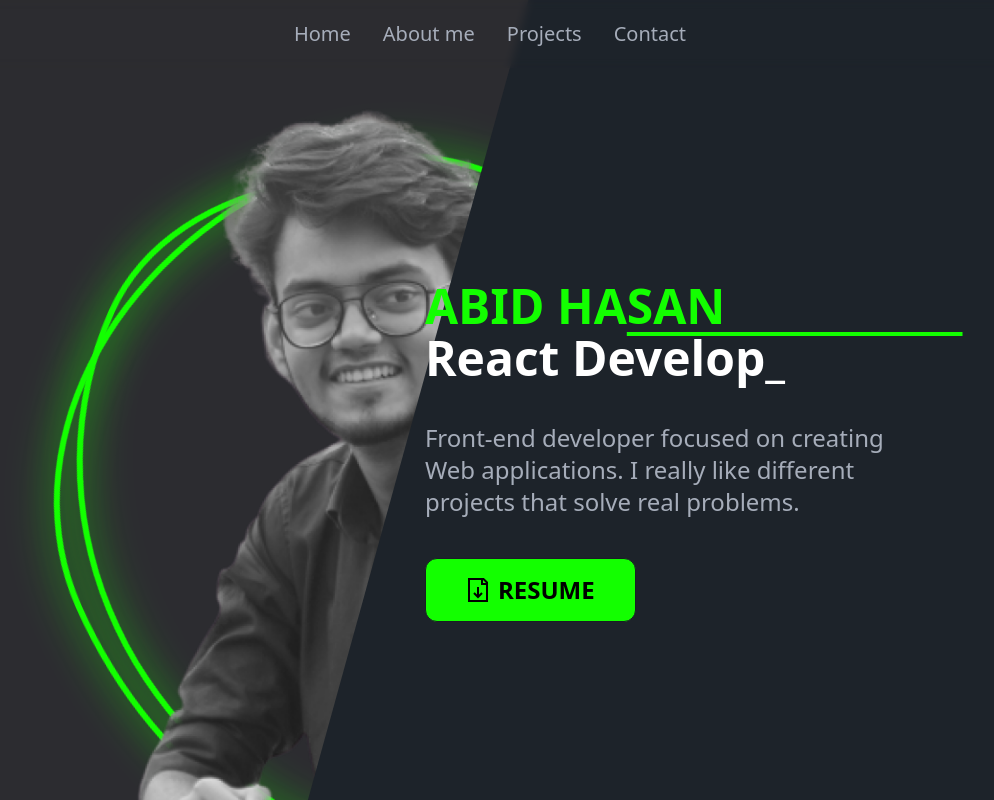
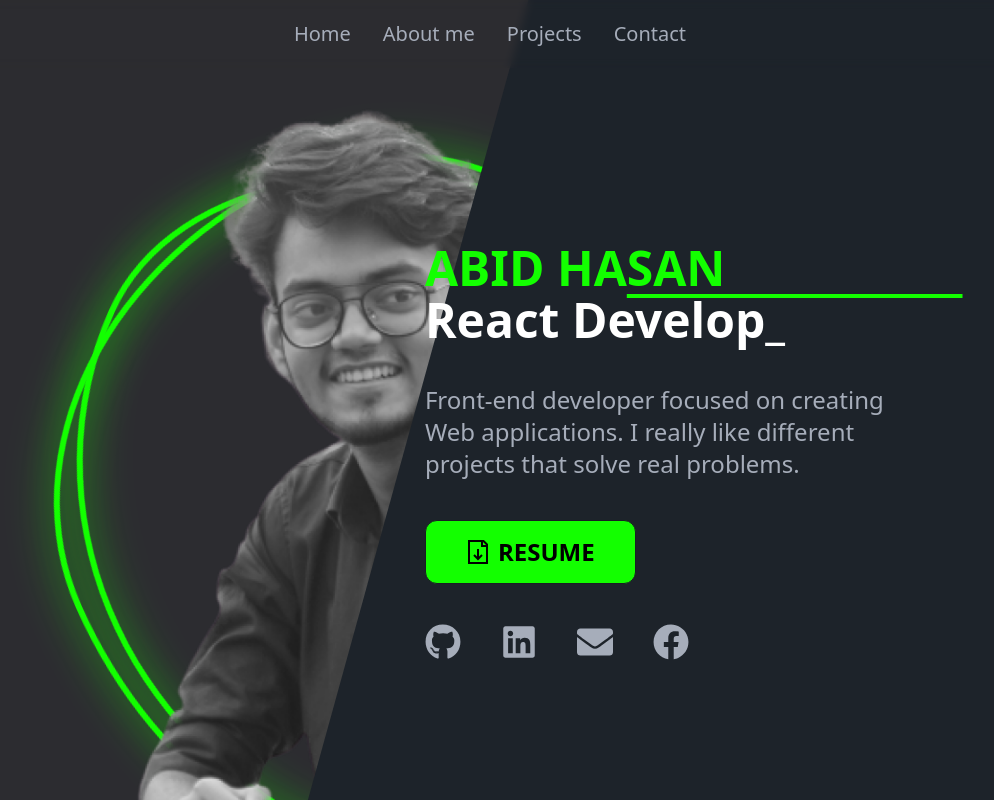
Before and after one commit to AbidReal/abidreal-portfolio, a React (Vite) app: page / in a window 1280 px wide. Shown: the top 800 px of the page, without its empty margins (150-1144 px from the left). Built offline with nearby package versions, Linux system fonts and the light colour scheme.

Commit message:
desktop banner done

```diff
--- a/index.html
+++ b/index.html
@@ -2,7 +2,11 @@
 <html lang="en">
   <head>
     <meta charset="UTF-8" />
-    <link rel="icon" type="image/svg+xml" href="" />
+    <link
+      rel="icon"
+      type="image/svg+xml"
+      href="/public/portfolio image final.png"
+    />
     <meta name="viewport" content="width=device-width, initial-scale=1.0" />
     <title>Abid Hasan | Web Developer</title>
   </head>
--- a/src/Pages/Home/Banner.jsx
+++ b/src/Pages/Home/Banner.jsx
@@ -1,5 +1,7 @@
 import { useEffect, useState } from "react";
 import { GrDocumentDownload } from "react-icons/gr";
+import { FaEnvelope, FaFacebook, FaGithub, FaLinkedin } from "react-icons/fa";
+import { Link } from "react-router-dom";
 const Banner = () => {
   const [loopNum, setLoopNum] = useState(0);
   const [isDeleting, setIsDeleting] = useState(false);
@@ -91,6 +93,21 @@ const Banner = () => {
               <GrDocumentDownload />
               Resume
             </div>
+            {/*contact links */}
+            <div className="mt-10 text-4xl gap-10 flex">
+              <Link to="https://github.com/AbidReal">
+                <FaGithub className="hover:scale-110 transform transition-transform" />
+              </Link>
+              <Link to="https://www.linkedin.com/in/abid-hasan-4952a724a/">
+                <FaLinkedin className="hover:scale-110 transform transition-transform" />
+              </Link>
+              <Link to="mailto:abidhasan00123@gmail.com ">
+                <FaEnvelope className="hover:scale-110 transform transition-transform" />
+              </Link>
+              <Link to="https://www.facebook.com/profile.php?id=100038736845651">
+                <FaFacebook className="hover:scale-110 transform transition-transform" />
+              </Link>
+            </div>
           </div>
         </div>
 
```
